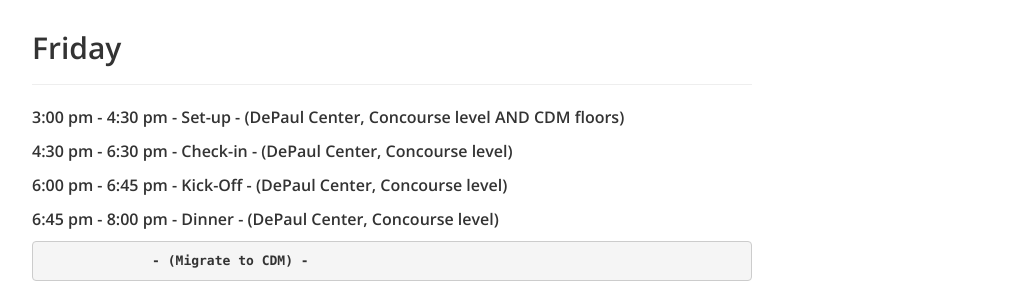
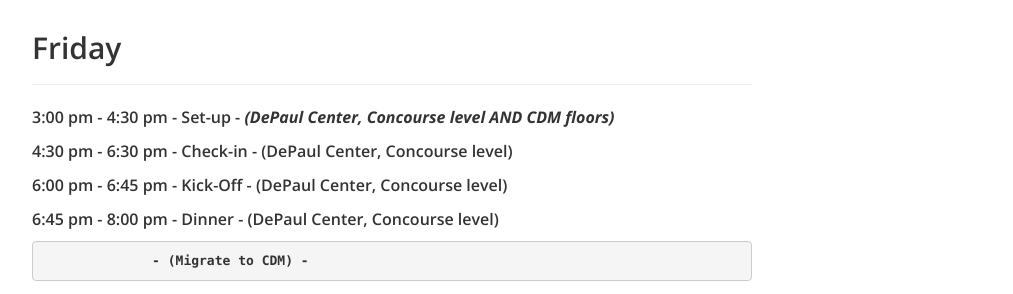
Before and after one commit to aoganezo/demonhacksTemp, a Jekyll site: the page built from index.html, in a window 1280 px wide and 900 px high, scrolled down 3182 px. Shown: the part 154-448 px from the top of the window, without its empty margins (248-1261 px from the left). Built offline with Jekyll 4.4.1, drawn with Linux system fonts in a browser that asks for light colours; nearby versions of some CDN libraries.

Commit message:
adding about us section

```diff
--- a/_config.yml
+++ b/_config.yml
@@ -97,7 +97,7 @@
   schedule:
     - day: "Friday"
       event: [
-      "3:00 pm - 4:30 pm - Set-up           - (DePaul Center, Concourse level AND CDM floors)",
+      "3:00 pm - 4:30 pm - Set-up           - *(DePaul Center, Concourse level AND CDM floors)*",
       "4:30 pm - 6:30 pm - Check-in         - (DePaul Center, Concourse level)",
       "6:00 pm - 6:45 pm - Kick-Off         - (DePaul Center, Concourse level)",
       "6:45 pm - 8:00 pm - Dinner           - (DePaul Center, Concourse level)",
--- a/index.html
+++ b/index.html
@@ -75,16 +75,16 @@
         {% for item in site.event.us limit:2 %}
         <div class="person col-xs-6">
           <h4> {{ item.person }} </h4>
-          <img src="{{item.image}}" class="img col-xs-5">
+          <img src="{{item.image}}" class="img col">
         </div>
         {% endfor %}
       </div>
     <div class="row">
-      <div class="col-xs-12 col-sm-8 col-sm-offset-2">
+      <div class="col-xs-14 col-sm-8 col-sm-offset-2">
         {% for item in site.event.us offset:2 %}
         <div class="person col-xs-6">
           <h4> {{ item.person }} </h4>
-          <img src="{{item.image}}" class="img">
+          <img src="{{item.image}}" class="img col">
         </div>
         {% endfor %}
       </div>
```
